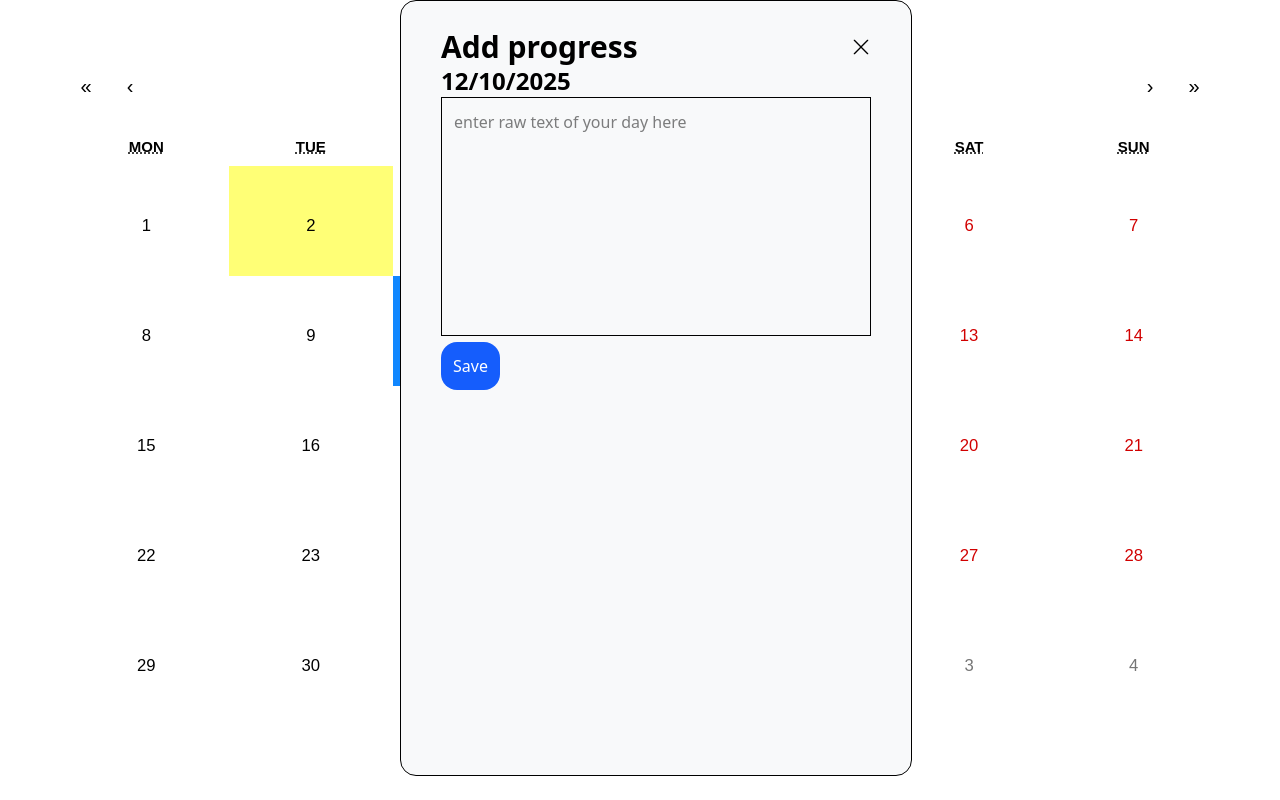
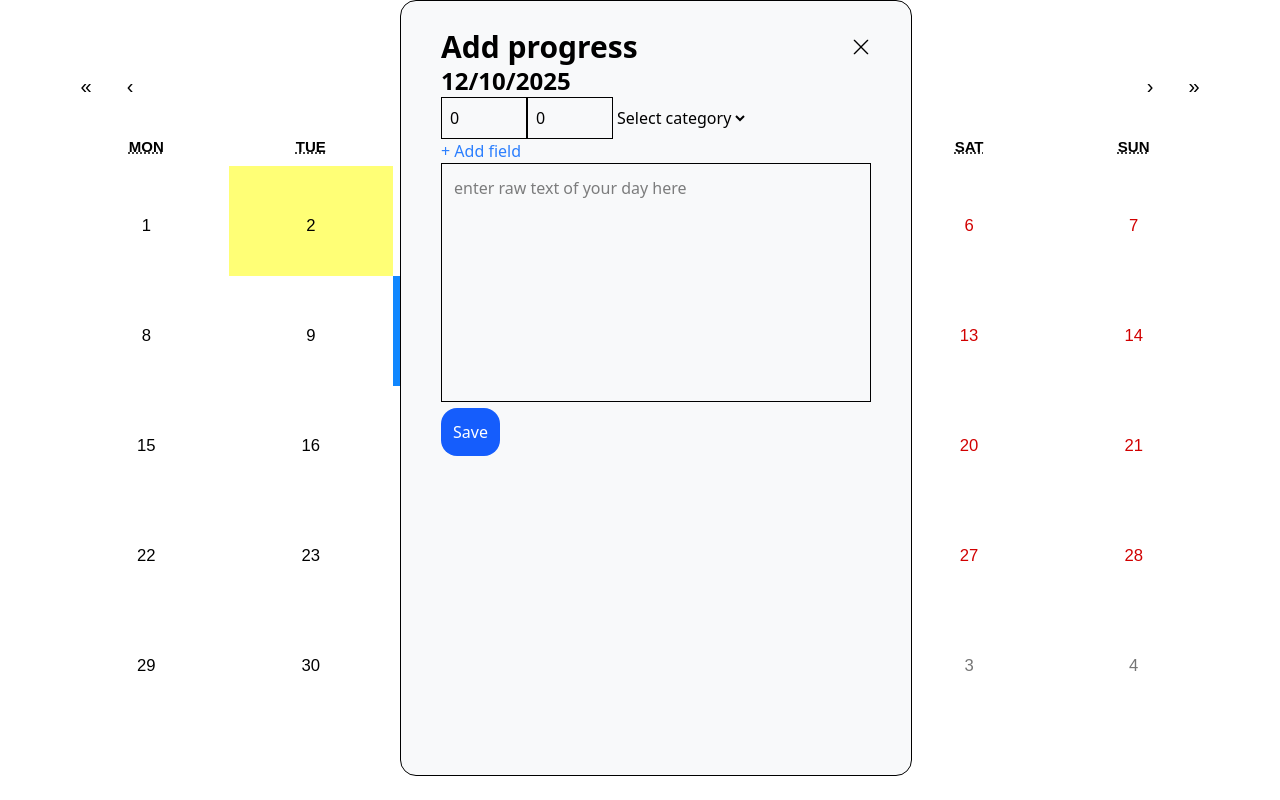
Before and after one commit to awaisx0/cs50-project, a React (Vite) app in the folder progress-tracker-frontend/: page / in a window 1280 px wide. Both pictures are taken after a click on the button "10". Built offline with nearby package versions, Linux system fonts and the light colour scheme.

Commit message:
added fields to progress modal

```diff
--- a/progress-tracker-frontend/src/components/AddProgressModal.jsx
+++ b/progress-tracker-frontend/src/components/AddProgressModal.jsx
@@ -2,9 +2,29 @@ import React, { useState } from "react";
 import { createPortal } from "react-dom";
 import { RxCross1 } from "react-icons/rx";
 
+const categories = [
+  "JS",
+  "PYTHON",
+  "C",
+  "C++",
+  "JAVA",
+  "LINUX",
+  "CS:APP",
+  "CS50",
+];
+
 const AddProgressModal = ({ isOpen, onClose, date }) => {
   const [progressText, setProgressText] = useState("");
+  const [hours, setHours] = useState(0);
+  const [mins, setMins] = useState(0);
+  const [category, setCategory] = useState("");
+
   if (!isOpen) return null;
+
+  function handleCategorySelect(e) {
+    setCategory(e.target.value);
+    console.log(category);
+  }
 
   return createPortal(
     <div className="add-progress-modal absolute bg-my-gray h-[97vh] w-[40%] top-0 rounded-2xl left-100 border-black border px-10 py-7">
@@ -15,8 +35,42 @@ const AddProgressModal = ({ isOpen, onClose, date }) => {
       <h3 className="date font-semibold text-2xl">
         {date.toLocaleDateString()}
       </h3>
+
+      <input
+        className="border outline-0 p-2 w-1/5"
+        name="hours"
+        type="number"
+        max={24}
+        min={0}
+        value={hours}
+        placeholder="hours"
+        onChange={(e) => setHours(e.target.value)}
+      />
+
+      <input
+        className="border outline-0 p-2 w-1/5"
+        name="mins"
+        type="number"
+        max={60}
+        min={0}
+        value={mins}
+        placeholder="mins"
+        onChange={(e) => setMins(e.target.value)}
+      />
+
+      <select onChange={handleCategorySelect}>
+        <option value={""}>Select category</option>
+        {categories.map((category) => (
+          <option key={category} value={category.toLocaleLowerCase()}>
+            {category}
+          </option>
+        ))}
+      </select>
+      <br></br>
+      <button className="text-blue-500">+ Add field</button>
       <textarea
         className="border outline-0 w-full h-1/3 resize-none p-3"
+        name="raw-text"
         value={progressText}
         placeholder="enter raw text of your day here"
         onChange={(e) => setProgressText(e.target.value)}
```
